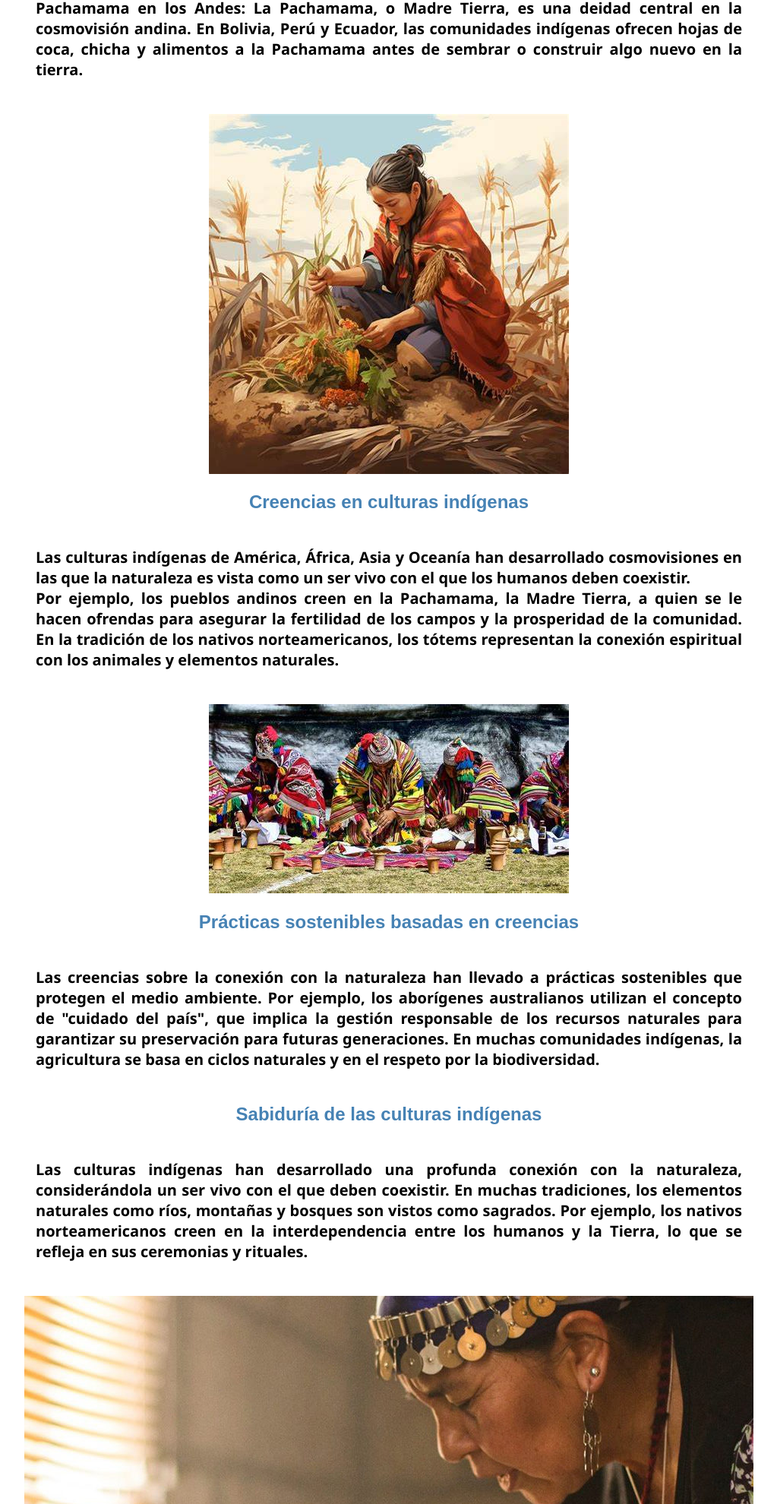
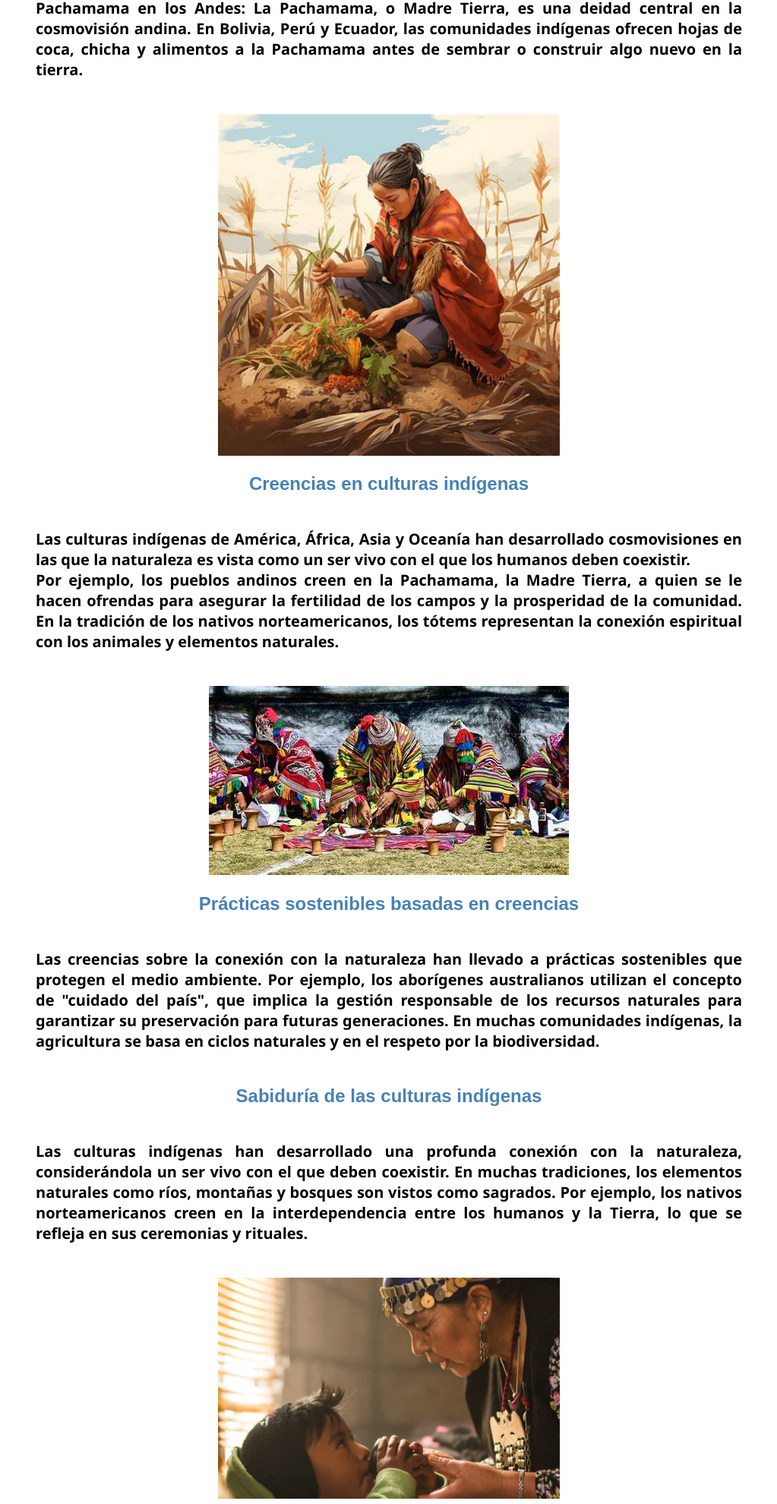
Before and after one commit to JhonyHddz/Proyecto-Final-HTML, a plain HTML site: page Creencias sobre la conexión con la naturaleza.html in a window 1280 px wide. Shown: the part 1489-3469 px from the top of the page at 76% size, without its empty margins (128-1151 px from the left). Drawn offline with Linux system fonts and the light colour scheme.

Commit message:
Add files via upload

```diff
--- a/Creencias sobre la conexión con la naturaleza.html
+++ b/Creencias sobre la conexión con la naturaleza.html
@@ -88,9 +88,9 @@
                     Pachamama en los Andes: La Pachamama, o Madre Tierra, es una deidad central en la cosmovisión andina. En Bolivia, Perú y Ecuador, las comunidades
                     indígenas ofrecen hojas de coca, chicha y alimentos a la Pachamama antes de sembrar o construir algo nuevo en la tierra.</p>
 
-                    <div class="contenedor-imagenes">
+                    <div class="contenedor-imagen">
                         <div>
-                            <img src="IMG/creencia maiz.jpeg" class="imagen-info1"><br>
+                            <img src="IMG/creencia maiz.jpeg" class="image-info1"><br>
                         </div>
                 </div>
 
@@ -118,9 +118,9 @@
                             En muchas tradiciones, los elementos naturales como ríos, montañas y bosques son vistos como sagrados. Por ejemplo, los nativos norteamericanos
                             creen en la interdependencia entre los humanos y la Tierra, lo que se refleja en sus ceremonias y rituales.</p>
 
-                            <div class="contenedor-imagenes">
+                            <div class="contenedor-imagen">
                                 <div>
-                                    <img src="IMG/sabiduria ascen.jpg" class="imagen-info1"><br>
+                                    <img src="IMG/sabiduria ascen.jpg" class="image-info1"><br>
                                 </div>
                         </div>
 
```
